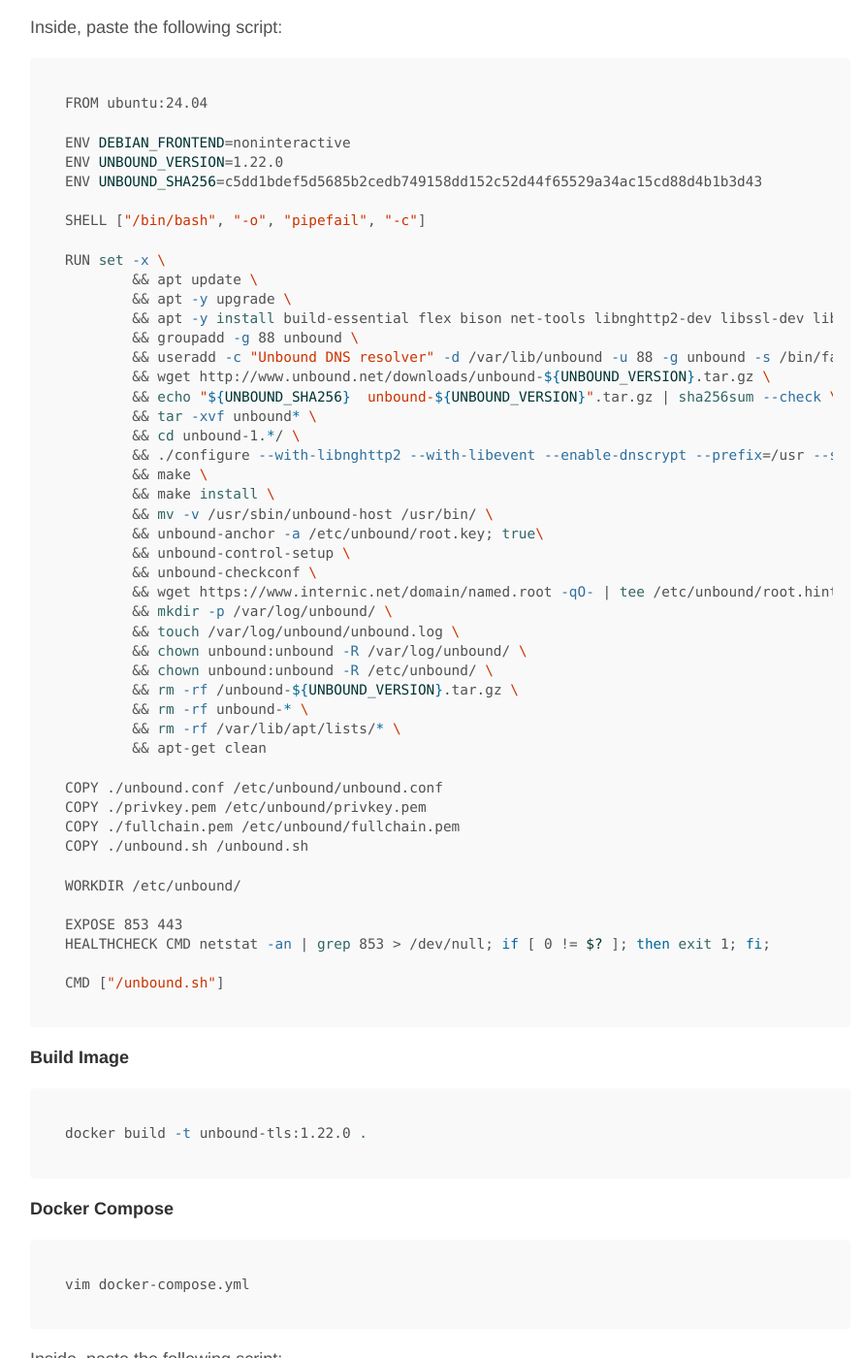
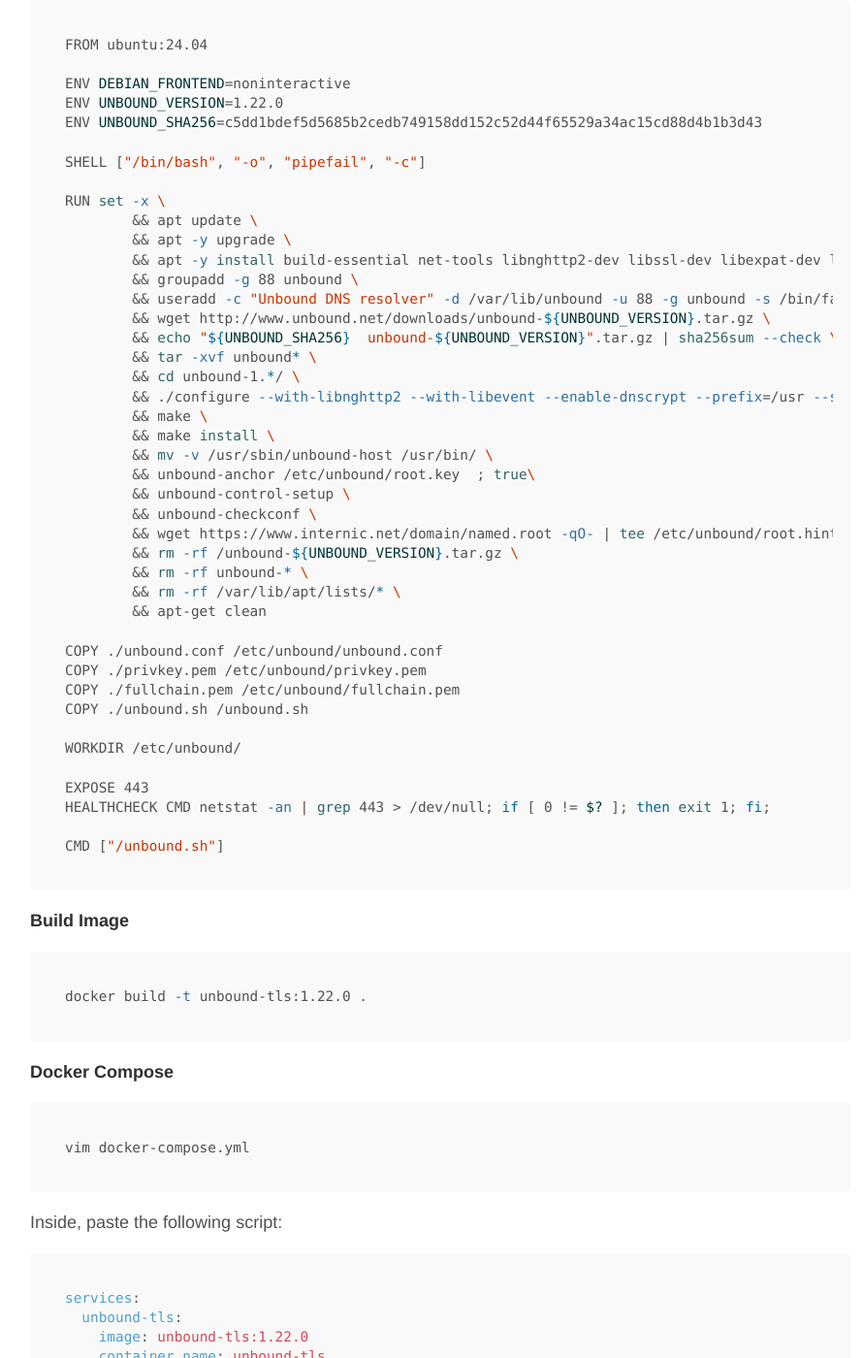
Before and after one commit to ChAndreas/chandreas.github.io, a Jekyll site: the page built from _posts/2019-01-29-unbound-privdns.md, in a window 1280 px wide and 1400 px high, scrolled down 3075 px. Shown: the whole window at 97% size, without its empty margins (186-1076 px from the left). Built offline with Jekyll 4.4.1, drawn with Linux system fonts in a browser that asks for light colours; some of the changed text lies outside the part shown.

Commit message:
Update 2019-01-29-unbound-privdns.md

````diff
--- a/_posts/2019-01-29-unbound-privdns.md
+++ b/_posts/2019-01-29-unbound-privdns.md
@@ -41,12 +41,10 @@
 ```bash
 server:
         username: "unbound"
-        chroot: ""
+        chroot: "/etc/unbound"
         directory: /etc/unbound/
         pidfile: "/var/run/unbound.pid"
-        logfile: "/var/log/unbound/unbound.log"
-        auto-trust-anchor-file: "/etc/unbound/root.key"
-	root-hints: "/etc/unbound/root.hints"
+        logfile: "/var/log/unbound.log"
         log-local-actions: yes
         log-queries: yes
         log-replies: yes
@@ -147,7 +144,7 @@
 RUN set -x \
 	&& apt update \
 	&& apt -y upgrade \
-	&& apt -y install build-essential flex bison net-tools libnghttp2-dev libssl-dev libexpat-dev libsodium-dev libevent-dev openssl wget knot-dnsutils libmnl-dev  \
+	&& apt -y install build-essential net-tools libnghttp2-dev libssl-dev libexpat-dev libsodium-dev libevent-dev openssl wget knot-dnsutils \
 	&& groupadd -g 88 unbound \
 	&& useradd -c "Unbound DNS resolver" -d /var/lib/unbound -u 88 -g unbound -s /bin/false unbound \
 	&& wget http://www.unbound.net/downloads/unbound-${UNBOUND_VERSION}.tar.gz \
@@ -158,14 +155,10 @@
 	&& make \
 	&& make install \
 	&& mv -v /usr/sbin/unbound-host /usr/bin/ \
-	&& unbound-anchor -a /etc/unbound/root.key; true\
+	&& unbound-anchor /etc/unbound/root.key  ; true\
 	&& unbound-control-setup \
 	&& unbound-checkconf \
 	&& wget https://www.internic.net/domain/named.root -qO- | tee /etc/unbound/root.hints \
-        && mkdir -p /var/log/unbound/ \
-        && touch /var/log/unbound/unbound.log \
-        && chown unbound:unbound -R /var/log/unbound/ \
-        && chown unbound:unbound -R /etc/unbound/ \
 	&& rm -rf /unbound-${UNBOUND_VERSION}.tar.gz \
 	&& rm -rf unbound-* \
 	&& rm -rf /var/lib/apt/lists/* \
@@ -178,8 +171,8 @@
 
 WORKDIR /etc/unbound/
 
-EXPOSE 853 443
-HEALTHCHECK CMD netstat -an | grep 853 > /dev/null; if [ 0 != $? ]; then exit 1; fi;
+EXPOSE 443
+HEALTHCHECK CMD netstat -an | grep 443 > /dev/null; if [ 0 != $? ]; then exit 1; fi;
 
 CMD ["/unbound.sh"]
 ```
@@ -202,7 +195,6 @@
     container_name: unbound-tls
     restart: always
     ports:
-      - "853:853"
       - "443:443"
 ```
 
````
Also changed, not shown: other parts of _posts/2019-01-29-unbound-privdns.md (+1 -2 lines).
